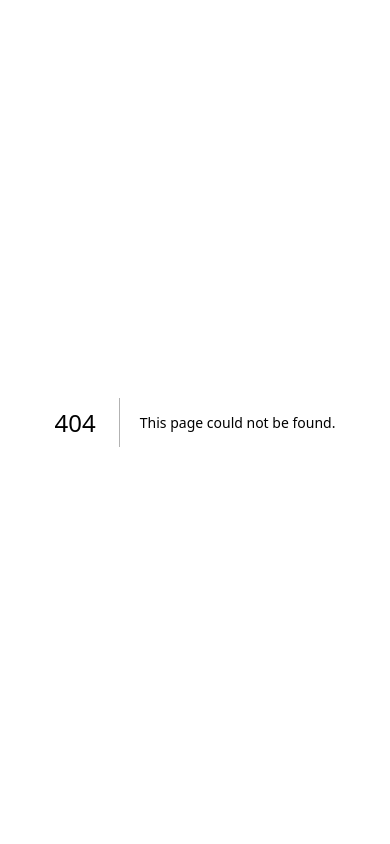
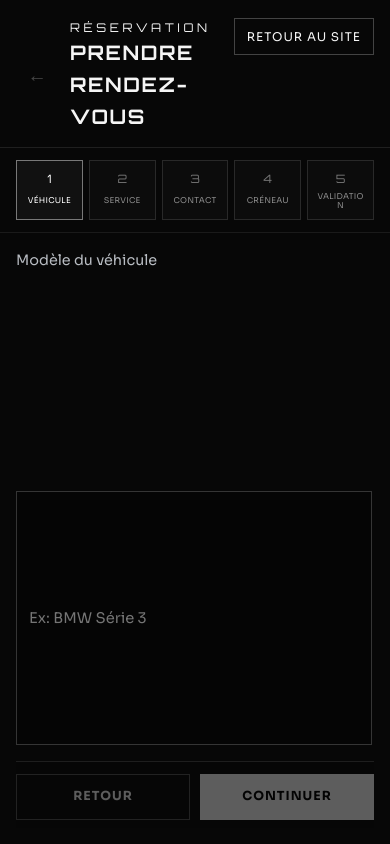
Before and after one commit to Shinpooo/autoshine, a Next.js app: page /reservation in a window 390 px wide. Before the commit this address had no page. Built offline with nearby package versions, Linux system fonts and the light colour scheme.

Commit message:
mobile book

```diff
--- a/app/components/BookingDrawer.tsx
+++ b/app/components/BookingDrawer.tsx
@@ -1,6 +1,7 @@
 "use client";
 
 import { useEffect, useMemo, useRef, useState, type FormEvent } from "react";
+import { useRouter } from "next/navigation";
 
 type BookingForm = {
   pack: string;
@@ -100,7 +101,12 @@ const packOptions = [
   },
 ];
 
-export default function BookingDrawer() {
+type BookingDrawerProps = {
+  standalone?: boolean;
+};
+
+export default function BookingDrawer({ standalone = false }: BookingDrawerProps) {
+  const router = useRouter();
   const [isOpen, setIsOpen] = useState(false);
   const [step, setStep] = useState(0);
   const [form, setForm] = useState<BookingForm>(initialForm);
@@ -129,12 +135,23 @@ export default function BookingDrawer() {
   };
 
   useEffect(() => {
+    if (standalone) {
+      setIsOpen(true);
+      return;
+    }
+
     const onClick = (event: MouseEvent) => {
       const target = event.target as HTMLElement | null;
       if (!target) return;
       const trigger = target.closest("[data-open-booking]");
       if (!trigger) return;
       event.preventDefault();
+
+      if (window.matchMedia("(max-width: 900px)").matches) {
+        window.location.href = "/reservation";
+        return;
+      }
+
       setIsOpen(true);
     };
 
@@ -148,12 +165,13 @@ export default function BookingDrawer() {
       document.removeEventListener("click", onClick);
       document.removeEventListener("keydown", onKeyDown);
     };
-  }, []);
+  }, [standalone]);
 
   useEffect(() => {
+    if (standalone) return;
     document.body.classList.toggle("booking-open", isOpen);
     return () => document.body.classList.remove("booking-open");
-  }, [isOpen]);
+  }, [isOpen, standalone]);
 
   const canGoNext = useMemo(() => {
     if (step === 0) return Boolean(form.vehicleModel.trim());
@@ -175,6 +193,10 @@ export default function BookingDrawer() {
   }, [form, isEmailValid, step]);
 
   const closeDrawer = () => {
+    if (standalone) {
+      router.push("/");
+      return;
+    }
     setIsOpen(false);
     setStep(0);
     setForm(initialForm);
@@ -345,15 +367,19 @@ export default function BookingDrawer() {
 
   return (
     <>
-      <div
-        className={`booking-overlay${isOpen ? " is-open" : ""}`}
-        onClick={closeDrawer}
-        aria-hidden={!isOpen}
-      />
+      {!standalone && (
+        <div
+          className={`booking-overlay${isOpen ? " is-open" : ""}`}
+          onClick={closeDrawer}
+          aria-hidden={!isOpen}
+        />
+      )}
 
       <aside
-        className={`booking-panel${isOpen ? " is-open" : ""}`}
-        aria-hidden={!isOpen}
+        className={`booking-panel${isOpen || standalone ? " is-open" : ""}${
+          standalone ? " booking-panel--page" : ""
+        }`}
+        aria-hidden={standalone ? false : !isOpen}
         aria-label="Formulaire de réservation"
       >
         <div className="booking-panel__header">
@@ -372,7 +398,7 @@ export default function BookingDrawer() {
             <h3>Prendre rendez-vous</h3>
           </div>
           <button type="button" className="booking-close" onClick={closeDrawer}>
-            Fermer
+            {standalone ? "Retour au site" : "Fermer"}
           </button>
         </div>
 
--- a/app/globals.css
+++ b/app/globals.css
@@ -305,6 +305,11 @@ body.booking-open {
   pointer-events: auto;
 }
 
+.booking-page {
+  min-height: 100dvh;
+  background: #000000;
+}
+
 .booking-panel {
   position: fixed;
   right: 0;
@@ -326,6 +331,17 @@ body.booking-open {
   transform: translateX(0);
 }
 
+.booking-panel--page {
+  position: fixed;
+  inset: 0;
+  width: 100vw;
+  height: 100dvh;
+  max-height: 100dvh;
+  transform: none;
+  border-left: none;
+  background: #070707;
+}
+
 .booking-panel__header {
   padding: 24px 24px 18px;
   display: grid;
--- /dev/null
+++ b/app/reservation/page.tsx
@@ -0,0 +1,9 @@
+import BookingDrawer from "@/app/components/BookingDrawer";
+
+export default function ReservationPage() {
+  return (
+    <main className="booking-page">
+      <BookingDrawer standalone />
+    </main>
+  );
+}
```
